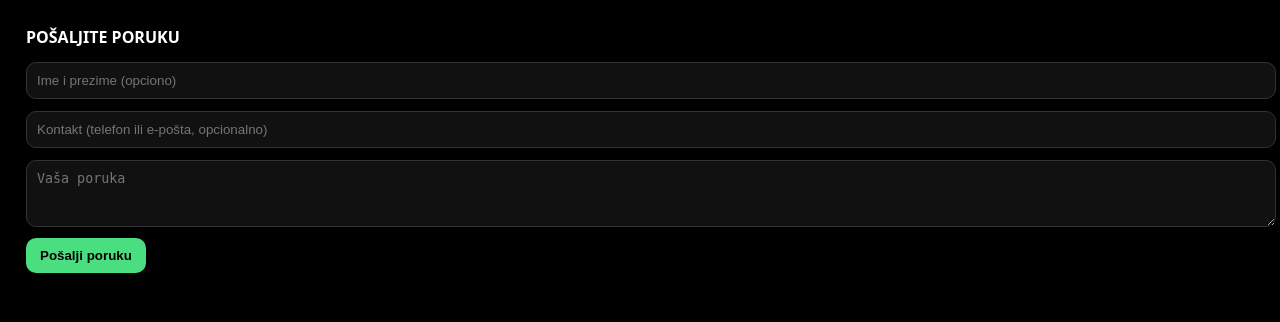
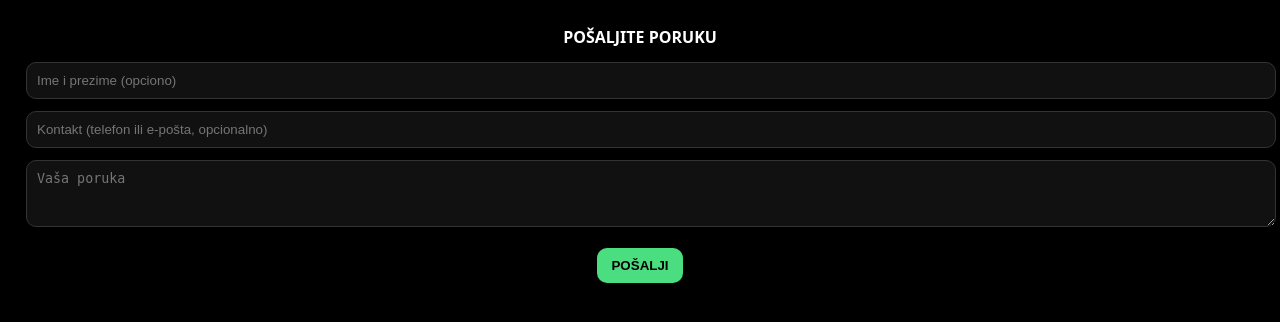
Before and after one commit to mikipikilab/radnovrijeme1, a Python web app: template templates/contact_only.html in a window 1280 px wide. Shown: the top 322 px of the page. Run offline with Jinja, Linux system fonts and the light colour scheme; the template is opened without the code that fills it, so the values that code supplies are empty.

Commit message:
Update contact_only.html

```diff
--- a/templates/contact_only.html
+++ b/templates/contact_only.html
@@ -32,15 +32,23 @@
 </head>
 <body>
 <div class="contact-box">
-    <div style="margin-bottom:8px;font-weight:700;color:#fff">POŠALJITE PORUKU</div>
+  <div style="margin-bottom:8px;text-align:center;font-weight:700;color:#fff">
+    POŠALJITE PORUKU
+  </div>
   <form id="msgForm">
     <input class="input" type="text" name="ime" placeholder="Ime i prezime (opciono)" />
     <input class="input" type="text" name="kontakt" placeholder="Kontakt (telefon ili e-pošta, opcionalno)" />
     <textarea class="textarea" name="poruka" placeholder="Vaša poruka" rows="3" required></textarea>
-      <button class="btn" type="submit">Pošalji poruku</button>
-      <div id="msgStatus"></div>
+
+    <button class="btn" type="submit"
+            style="display:block;margin:10px auto;">
+     POŠALJI
+    </button>
+
+    <div id="msgStatus" style="text-align:center;"></div>
   </form>
 </div>
+
 
   <script>
   const form = document.getElementById('msgForm');
```
Lines whose indentation alone changed are shown as unchanged.
